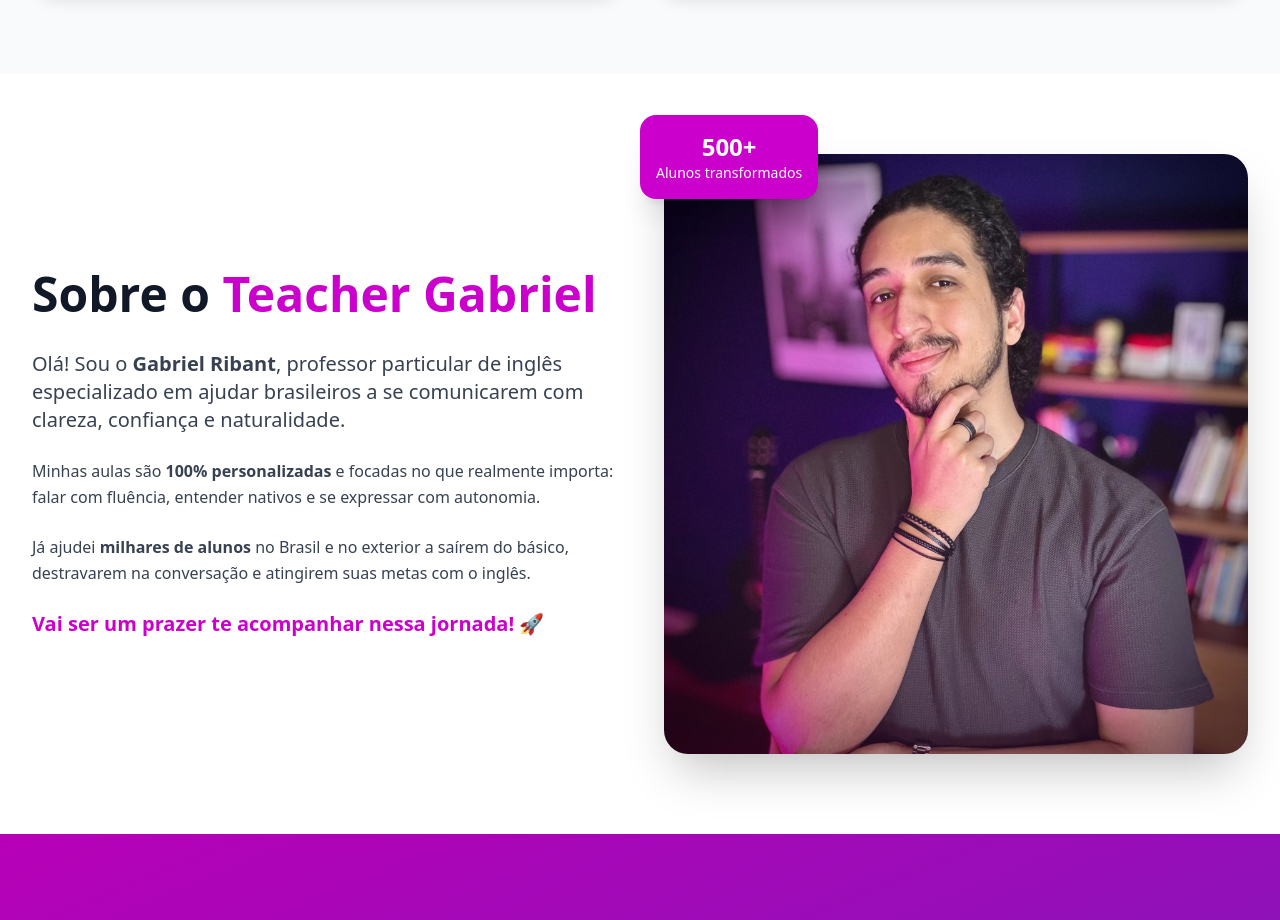
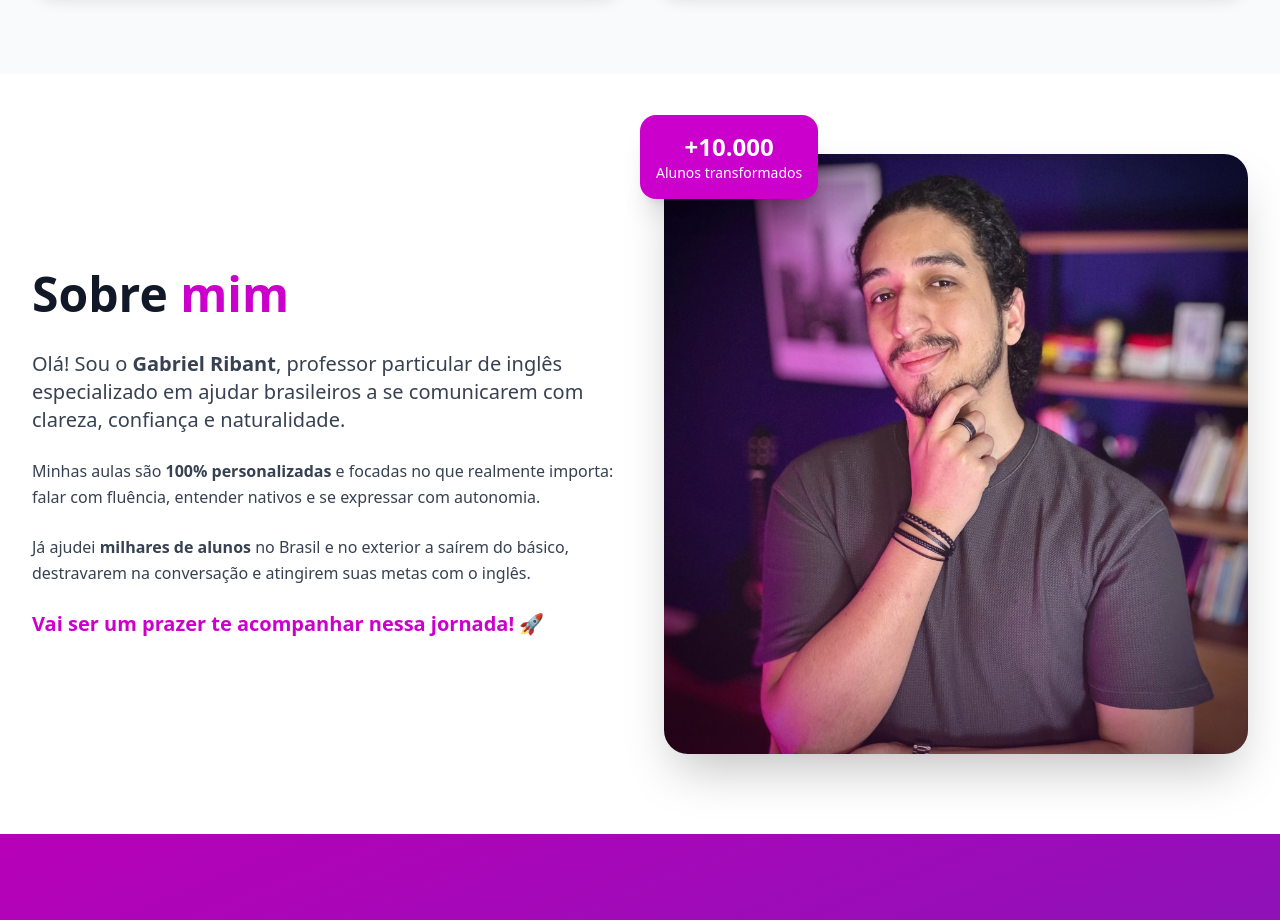
Before and after one commit to not-lew/ribant-teacher, a React (Vite) app: page / in a window 1280 px wide. Shown: the part 3960-4880 px from the top of the page. Built offline with nearby package versions, Linux system fonts and the light colour scheme.

Commit message:
Update About.tsx

```diff
--- a/src/components/About.tsx
+++ b/src/components/About.tsx
@@ -6,7 +6,7 @@ export const About = () => {
         <div className="grid lg:grid-cols-2 gap-12 items-center">
           <div className="animate-fade-in">
             <h2 className="text-4xl md:text-5xl font-bold text-gray-900 mb-8">
-              Sobre o <span className="text-[#cc00cc]">Teacher Gabriel</span>
+              Sobre <span className="text-[#cc00cc]">mim</span>
             </h2>
             <div className="prose prose-lg text-gray-700 leading-relaxed space-y-6">
               <p className="text-xl">
@@ -38,7 +38,7 @@ export const About = () => {
 
               <div className="absolute -top-6 -left-6 bg-[#cc00cc] text-white rounded-2xl p-4 shadow-xl animate-bounce">
                 <div className="text-center">
-                  <div className="text-2xl font-bold">500+</div>
+                  <div className="text-2xl font-bold">+10.000</div>
                   <div className="text-sm">Alunos transformados</div>
                 </div>
               </div>
```
